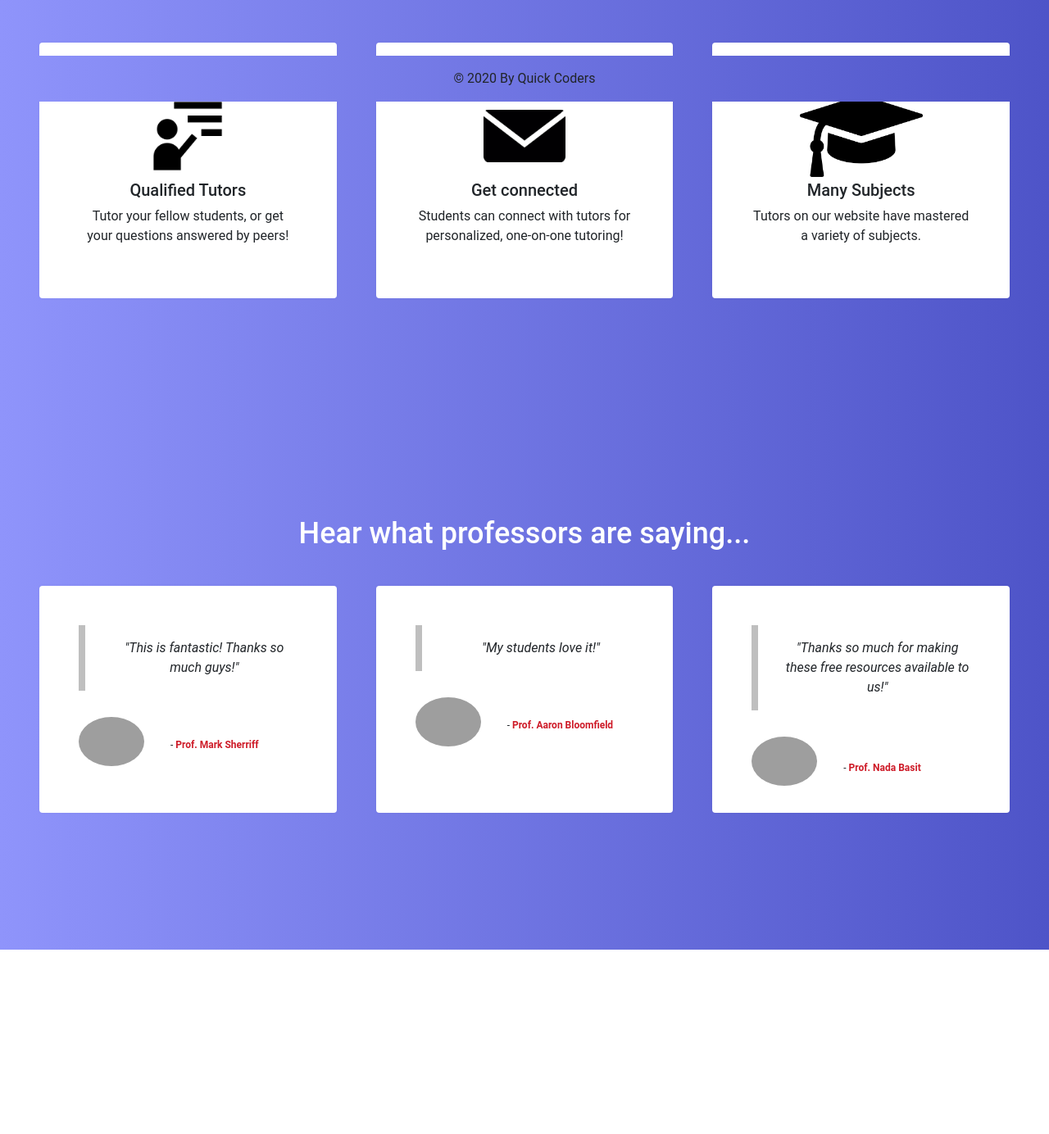
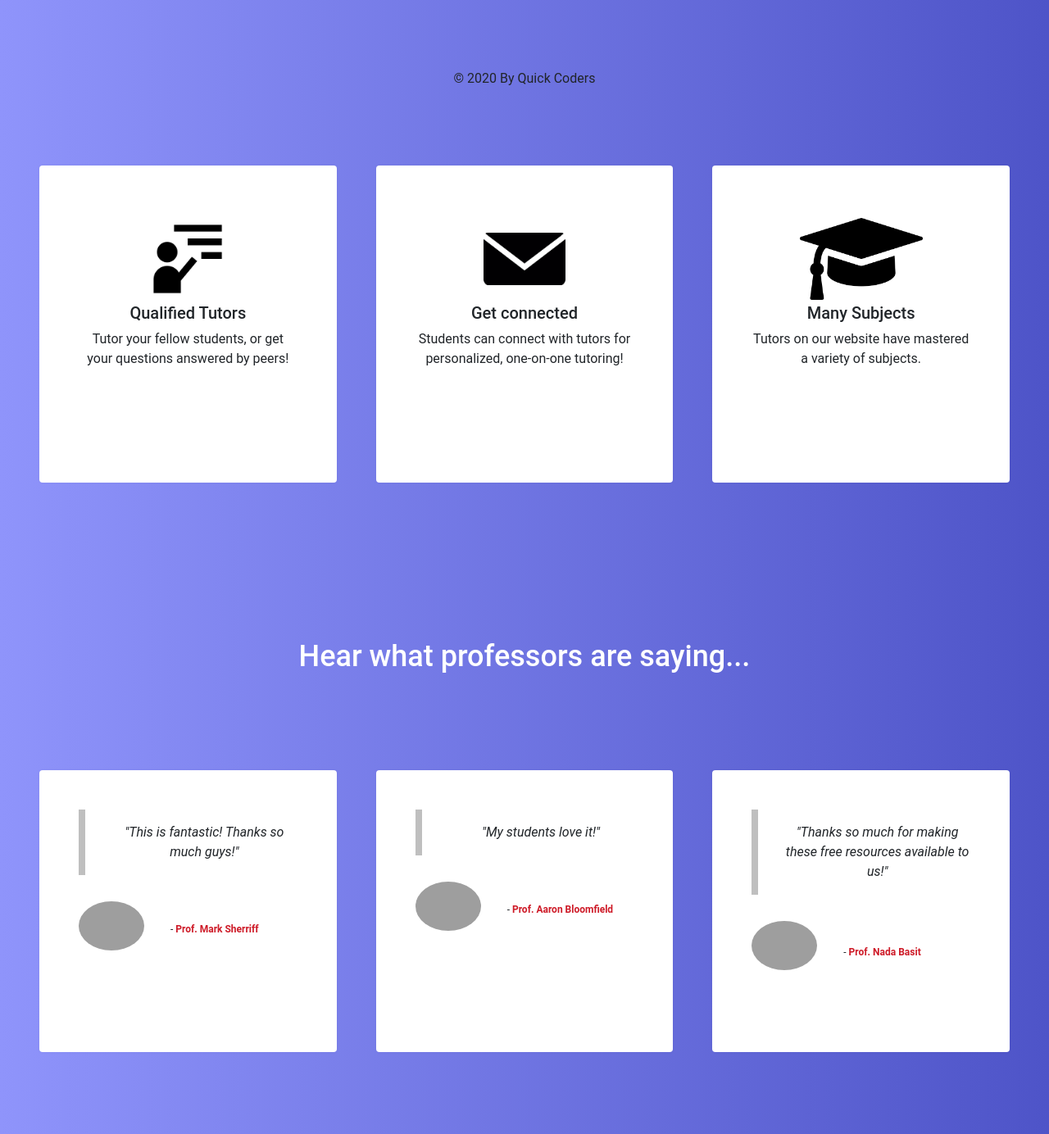
Before and after one commit to HarrisonClark/QuickTutor, a Django app: page / in a window 1280 px wide. Shown: the part 676-2060 px from the top of the page at 82% size. Before the commit the page ends 1835 px from the top, so only its background shows below. Run offline with Django 3.2, Linux system fonts and the light colour scheme; some libraries are stand-ins or nearby versions; grey boxes are pictures that could not be loaded.

Commit message:
Fix content on top

```diff
--- a/login/static/base/styles.css
+++ b/login/static/base/styles.css
@@ -89,3 +89,7 @@
 		#4e54c8
 	); /* W3C, IE 10+/ Edge, Firefox 16+, Chrome 26+, Opera 12+, Safari 7+ */
 }
+
+.content {
+  margin-top: 75px;
+}
```
